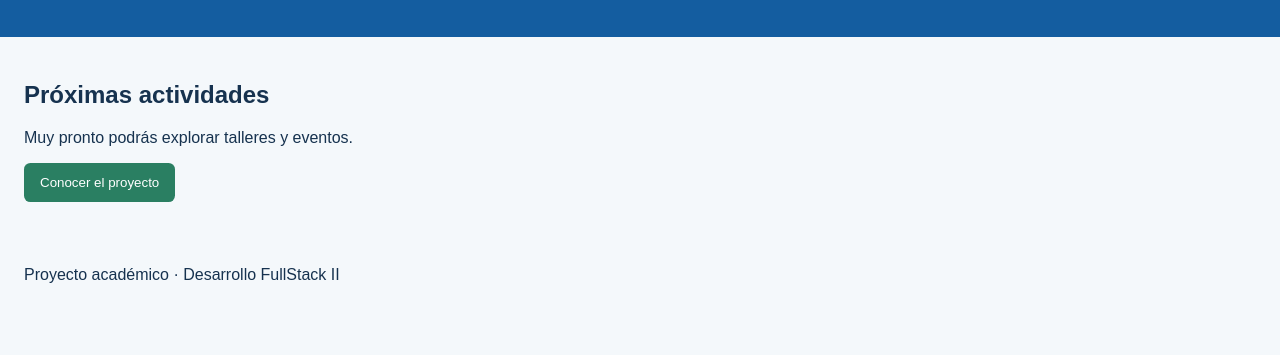
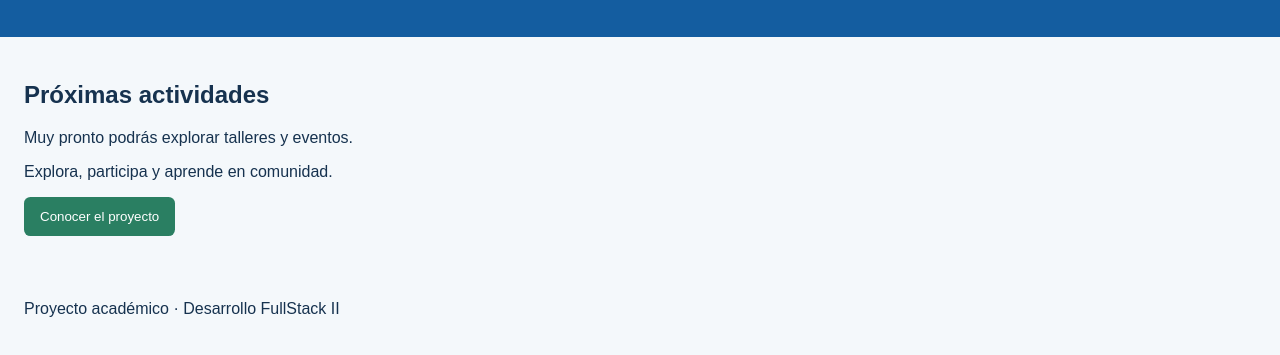
Before and after one commit to dzynss/conecta-cultura, a plain HTML site: page index.html in a window 1280 px wide. Shown: the part 125-480 px from the top of the page. Drawn offline with Linux system fonts and the light colour scheme.

Commit message:
feat: agregar mensaje principal de la plataforma

```diff
--- a/index.html
+++ b/index.html
@@ -17,6 +17,7 @@
     <section>
      <h2>Próximas actividades</h2>
      <p>Muy pronto podrás explorar talleres y eventos.</p>
+     <p class="mensaje-inicial">Explora, participa y aprende en comunidad.</p>
      <button id="boton-bienvenida" type="button">Conocer el proyecto</button>
     </section>
 </main>
```
